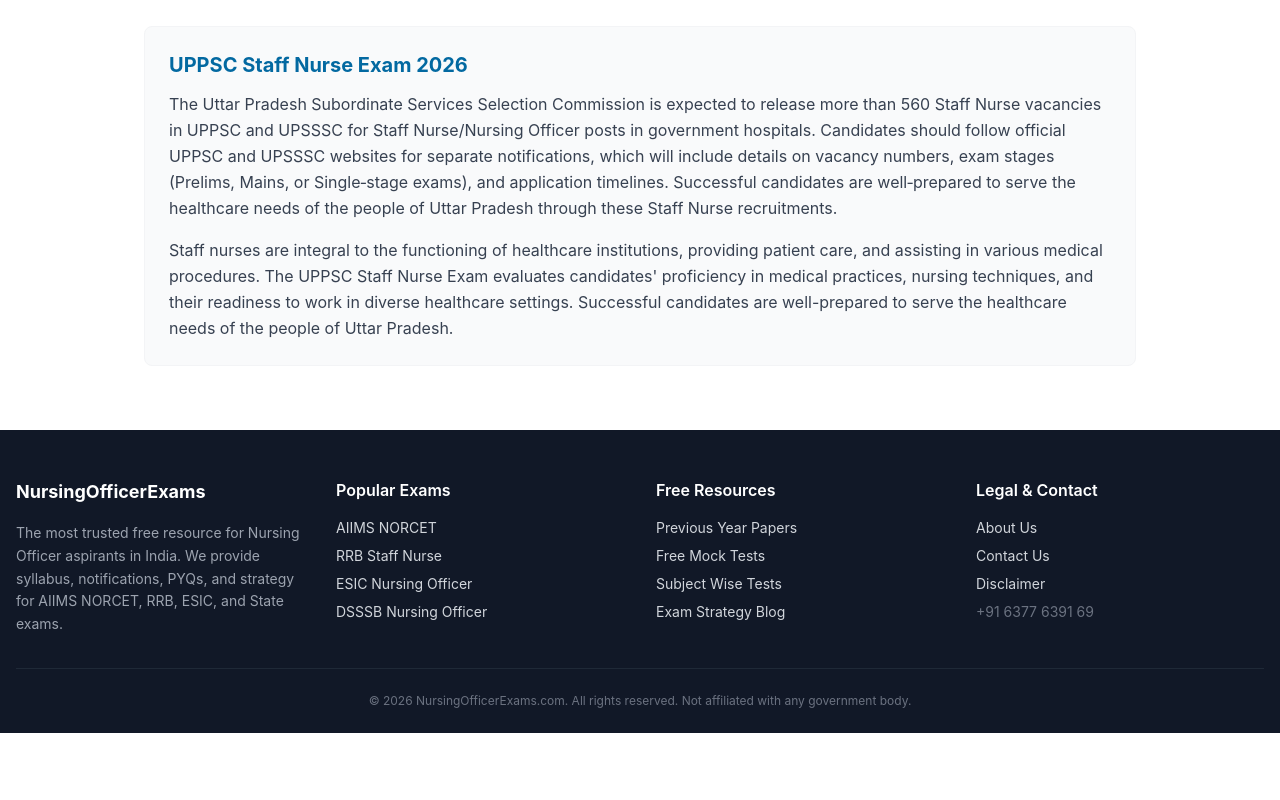
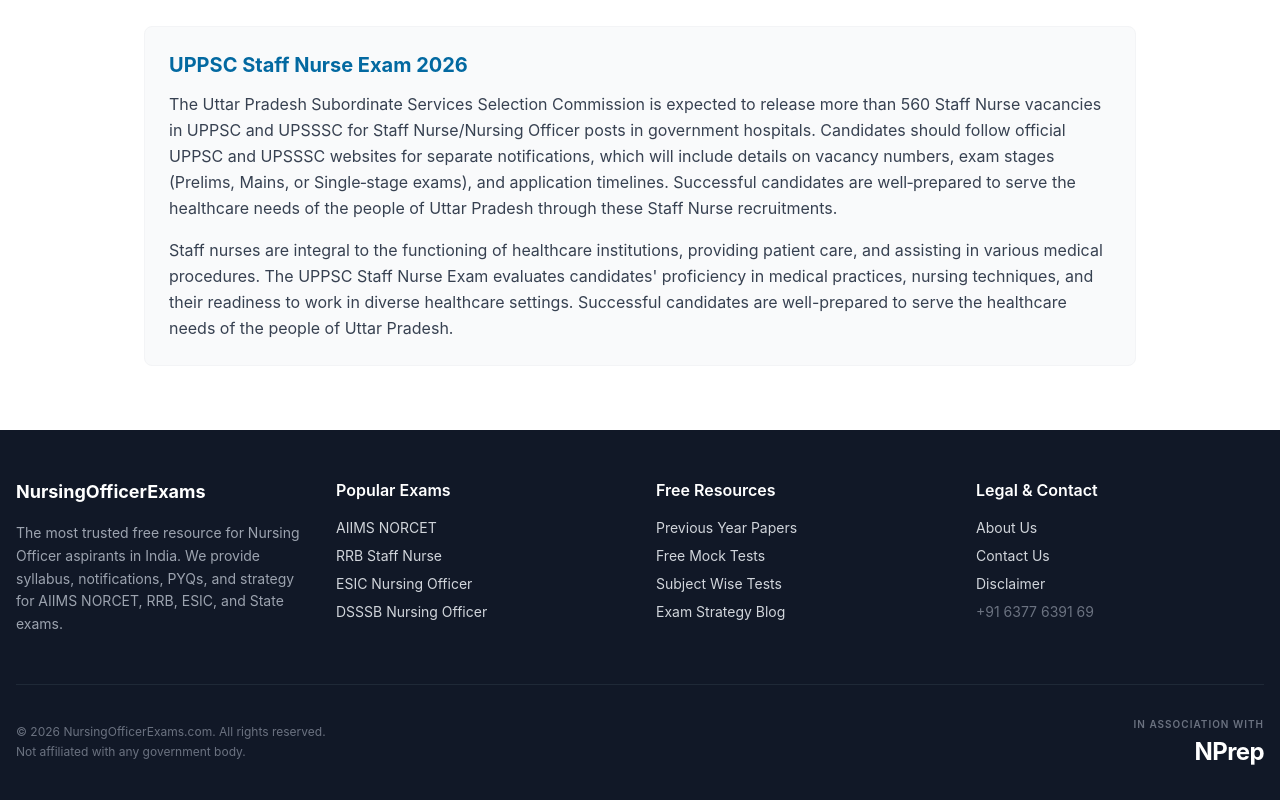
Before and after one commit to NPrep/nursingofficerexams-dualite, a React (Vite) app: page / in a window 1280 px wide. Shown: the part 7623-8423 px from the top of the page. Before the commit the page ends 8356 px from the top, so only its background shows below. Built offline with nearby package versions, Linux system fonts and the light colour scheme.

Commit message:
Commit from Dualite Alpha:

```diff
--- a/src/components/Layout.tsx
+++ b/src/components/Layout.tsx
@@ -82,9 +82,9 @@
 
 export const Footer = () => {
   return (
-    <footer className="bg-gray-900 text-gray-300 pt-12 pb-6">
+    <footer className="bg-gray-900 text-gray-300 pt-12 pb-8">
       <div className="container mx-auto px-4">
-        <div className="grid grid-cols-1 md:grid-cols-4 gap-8 mb-8">
+        <div className="grid grid-cols-1 md:grid-cols-4 gap-8 mb-12">
           <div className="col-span-1 md:col-span-1">
             <h3 className="text-white font-bold text-lg mb-4">NursingOfficerExams</h3>
             <p className="text-sm text-gray-400 leading-relaxed">
@@ -124,8 +124,33 @@
           </div>
         </div>
 
-        <div className="border-t border-gray-800 pt-6 text-center text-xs text-gray-500">
-          <p>&copy; {new Date().getFullYear()} NursingOfficerExams.com. All rights reserved. Not affiliated with any government body.</p>
+        {/* Bottom Bar with NPrep Association */}
+        <div className="border-t border-gray-800 pt-8">
+          <div className="flex flex-col md:flex-row justify-between items-center gap-6">
+
+            {/* Copyright & Disclaimer */}
+            <div className="text-xs text-gray-500 text-center md:text-left order-2 md:order-1">
+              <p className="mb-1">&copy; {new Date().getFullYear()} NursingOfficerExams.com. All rights reserved.</p>
+              <p>Not affiliated with any government body.</p>
+            </div>
+
+            {/* NPrep Association Badge */}
+            <div className="flex flex-col items-center md:items-end order-1 md:order-2">
+              <span className="text-[10px] text-gray-500 uppercase tracking-widest mb-1 font-semibold">In Association With</span>
+              <a
+                href="https://nprep.in"
+                target="_blank"
+                rel="noopener noreferrer"
+                className="group flex items-center gap-2"
+                aria-label="Visit NPrep Website"
+              >
+                <span className="text-2xl font-bold text-white tracking-tight group-hover:text-brand-400 transition-colors">
+                  NPrep
+                </span>
+              </a>
+            </div>
+
+          </div>
         </div>
       </div>
     </footer>
```
